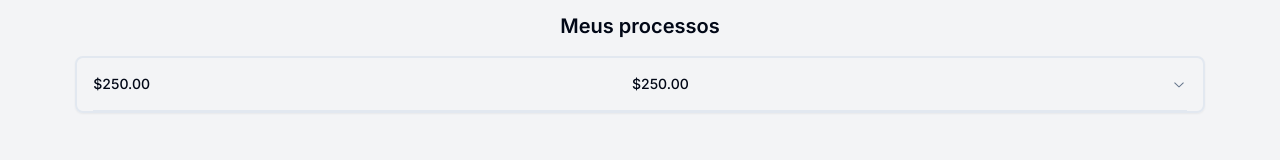
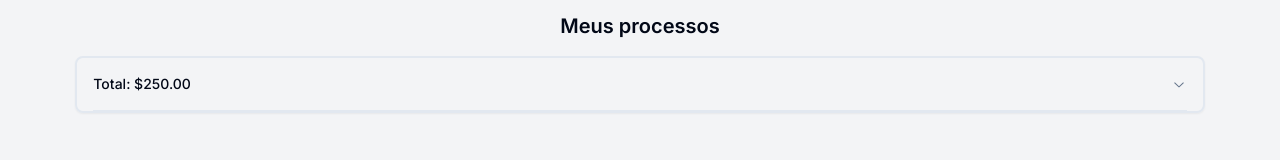
Before and after one commit to JoaoMarcosCS/processosSeletivos, a Next.js app: page / in a window 1280 px wide. Shown: the top 160 px of the page. Built offline with nearby package versions, Linux system fonts and the light colour scheme.

Commit message:
feat: Colocado o preco total da tabela

```diff
--- a/app/processosTable/processosTable.tsx
+++ b/app/processosTable/processosTable.tsx
@@ -70,7 +70,7 @@ export const ProcessosTable = () => {
     return (
         <Accordion type="single" collapsible className="no-underline w-11/12 border-2 shadow-sm rounded-lg px-4 mt-4">
             <AccordionItem value="item-1">
-                <AccordionTrigger className="flex justify-between "><p>$250.00</p><p>$250.00</p> </AccordionTrigger>
+                <AccordionTrigger className="flex justify-between ">Total: $250.00</AccordionTrigger>
                 <AccordionContent>
                     <Table className=" shadow-2xl border rounded hover:border-collapse">
                         <TableHeader>
```
